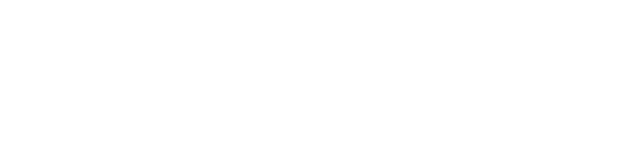
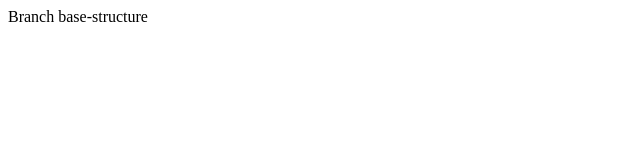
Before and after one commit to brakadev/Testimonials-grid, a plain HTML site: page index.html in a window 1280 px wide. Shown: the whole page, without its empty margins (0-640 px from the left). Drawn offline with Linux system fonts and the light colour scheme.

Commit message:
feature(structure) initial commit

```diff
--- a/index.html
+++ b/index.html
@@ -13,3 +13,6 @@
 </body>
 
 </html>
+
+
+Branch base-structure
```
